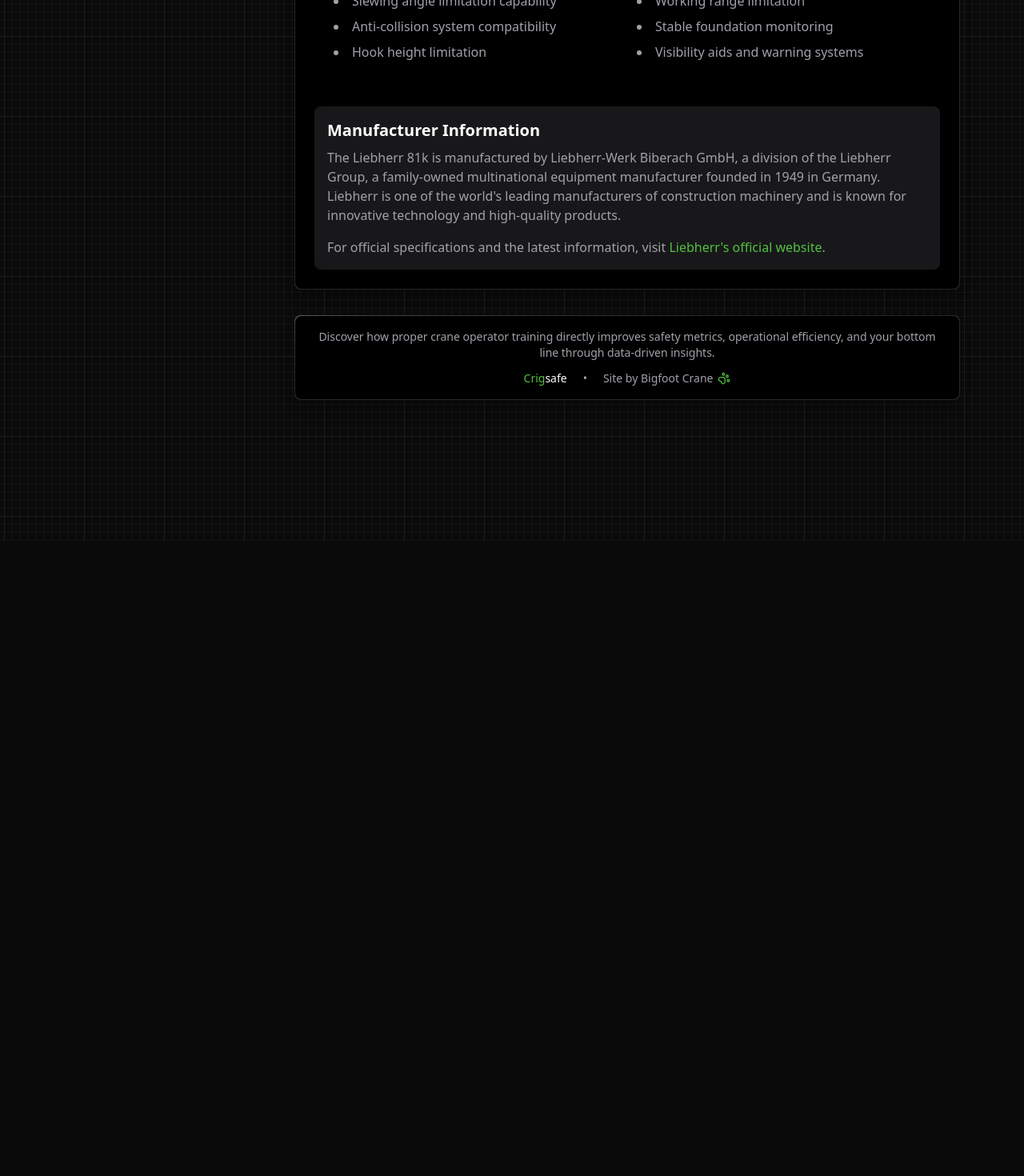
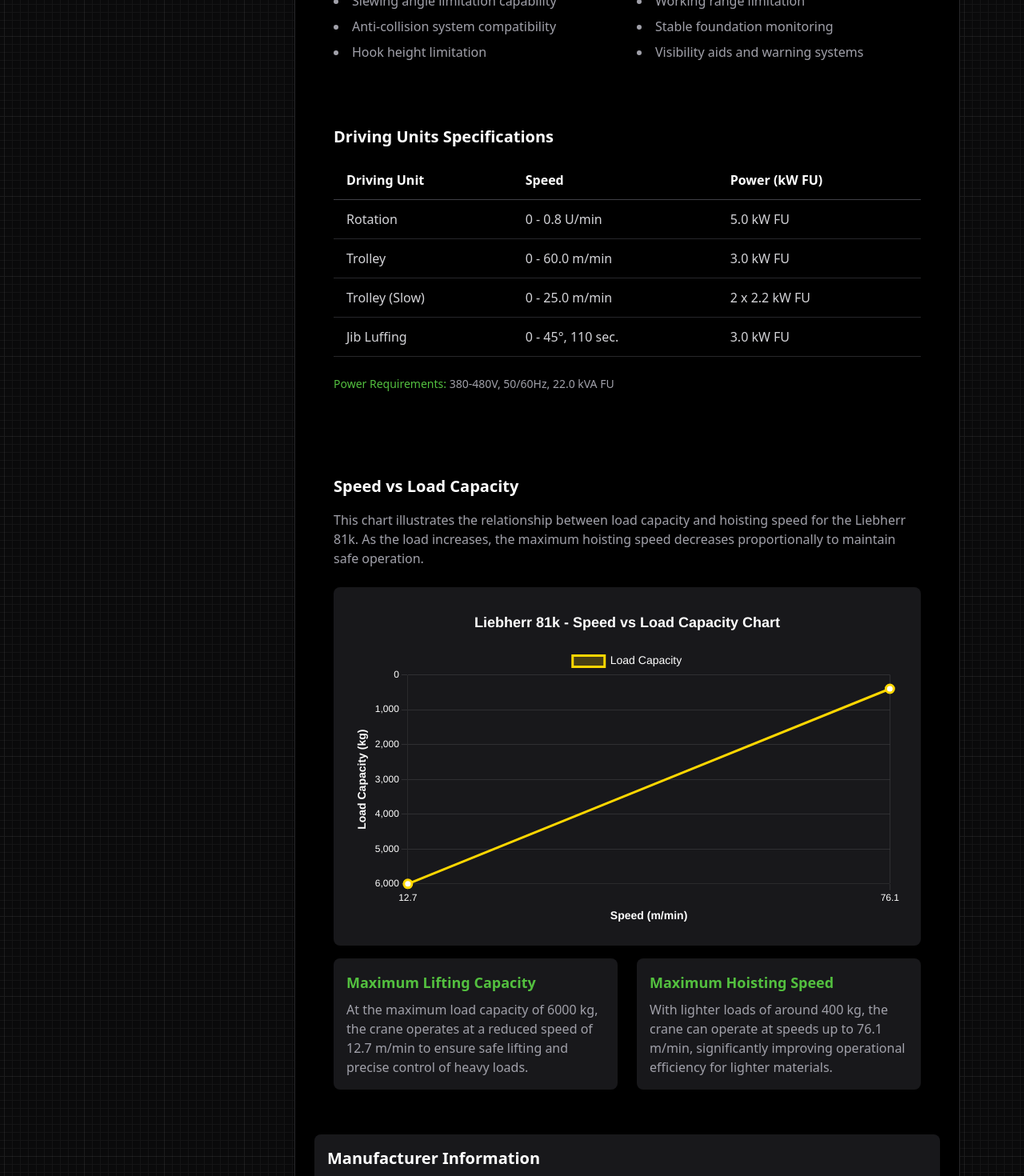
Before and after one commit to ArsCodeAmatoria/lilfoot, a Next.js app: page /crane-tables in a window 1280 px wide. Shown: the part 4860-6330 px from the top of the page at 80% size. Before the commit the page ends 5536 px from the top, so only its background shows below. Built offline with nearby package versions, Linux system fonts and the light colour scheme.

Commit message:
Add Driving Units table and Speed vs Load Capacity chart to Liebherr 81k page

```diff
--- /dev/null
+++ b/app/components/SpeedLoadCapacityChart.tsx
@@ -0,0 +1,146 @@
+'use client';
+
+import React from 'react';
+import {
+  Chart as ChartJS,
+  CategoryScale,
+  LinearScale,
+  PointElement,
+  LineElement,
+  Title,
+  Tooltip,
+  Legend,
+  ChartOptions
+} from 'chart.js';
+import { Line } from 'react-chartjs-2';
+
+// Register ChartJS components
+ChartJS.register(
+  CategoryScale,
+  LinearScale,
+  PointElement,
+  LineElement,
+  Title,
+  Tooltip,
+  Legend
+);
+
+// Define the speed vs load capacity data
+const speedLoadData = [
+  { load: 6000, speed: 12.7 },
+  { load: 400, speed: 76.1 }
+];
+
+const SpeedLoadCapacityChart: React.FC = () => {
+  // Chart options
+  const options: ChartOptions<'line'> = {
+    responsive: true,
+    maintainAspectRatio: false,
+    plugins: {
+      legend: {
+        position: 'top' as const,
+        labels: {
+          color: '#FFFFFF',
+          font: {
+            size: 14
+          }
+        }
+      },
+      title: {
+        display: true,
+        text: 'Liebherr 81k - Speed vs Load Capacity Chart',
+        color: '#FFFFFF',
+        font: {
+          size: 18,
+          weight: 'bold'
+        },
+        padding: {
+          top: 10,
+          bottom: 20
+        }
+      },
+      tooltip: {
+        callbacks: {
+          label: (context) => {
+            const index = context.dataIndex;
+            const load = speedLoadData[index].load;
+            const speed = speedLoadData[index].speed;
+
+            return [
+              `Load: ${load.toLocaleString()} kg`,
+              `Speed: ${speed.toFixed(1)} m/min`
+            ];
+          }
+        }
+      }
+    },
+    scales: {
+      x: {
+        title: {
+          display: true,
+          text: 'Speed (m/min)',
+          color: '#FFFFFF',
+          font: {
+            size: 14,
+            weight: 'bold'
+          }
+        },
+        ticks: {
+          color: '#FFFFFF',
+        },
+        grid: {
+          color: 'rgba(255, 255, 255, 0.1)'
+        }
+      },
+      y: {
+        title: {
+          display: true,
+          text: 'Load Capacity (kg)',
+          color: '#FFFFFF',
+          font: {
+            size: 14,
+            weight: 'bold'
+          }
+        },
+        ticks: {
+          color: '#FFFFFF',
+        },
+        grid: {
+          color: 'rgba(255, 255, 255, 0.1)'
+        },
+        // Reversed to show higher loads at the top
+        reverse: true
+      }
+    }
+  };
+
+  // Chart data
+  const data = {
+    labels: speedLoadData.map(item => item.speed.toString()),
+    datasets: [
+      {
+        label: 'Load Capacity',
+        data: speedLoadData.map(item => item.load),
+        borderColor: '#FFD700', // Yellow color as requested
+        backgroundColor: 'rgba(255, 215, 0, 0.2)',
+        borderWidth: 3,
+        pointBackgroundColor: '#FFFFFF',
+        pointBorderColor: '#FFD700',
+        pointRadius: 5,
+        pointHoverRadius: 8,
+        tension: 0.4,
+        fill: true
+      }
+    ]
+  };
+
+  return (
+    <div className="bg-gray-900 p-6 rounded-lg">
+      <div className="h-[400px] w-full">
+        <Line options={options} data={data} />
+      </div>
+    </div>
+  );
+};
+
+export default SpeedLoadCapacityChart;
--- a/app/crane-tables/page.tsx
+++ b/app/crane-tables/page.tsx
@@ -1,6 +1,7 @@
 import React from 'react';
 import CraneTables from '../components/CraneTables';
 import Liebherr81kCapacityChart from '../components/Liebherr81kCapacityChart';
+import SpeedLoadCapacityChart from '../components/SpeedLoadCapacityChart';
 import { Metadata } from 'next';
 
 export const metadata: Metadata = {
@@ -235,6 +236,77 @@
         </div>
       </div>
 
+      {/* Driving Units and Speed Information */}
+      <div className="bg-black p-6 rounded-lg shadow-lg mb-8">
+        <h2 className="text-xl font-bold text-white mb-4">Driving Units Specifications</h2>
+
+        <div className="overflow-x-auto mb-6">
+          <table className="w-full border-collapse">
+            <thead>
+              <tr className="border-b border-gray-700">
+                <th className="py-3 px-4 text-left text-white">Driving Unit</th>
+                <th className="py-3 px-4 text-left text-white">Speed</th>
+                <th className="py-3 px-4 text-left text-white">Power (kW FU)</th>
+              </tr>
+            </thead>
+            <tbody>
+              <tr className="border-b border-gray-800 hover:bg-gray-900">
+                <td className="py-3 px-4 text-gray-300 font-medium">Rotation</td>
+                <td className="py-3 px-4 text-gray-300">0 - 0.8 U/min</td>
+                <td className="py-3 px-4 text-gray-300">5.0 kW FU</td>
+              </tr>
+              <tr className="border-b border-gray-800 hover:bg-gray-900">
+                <td className="py-3 px-4 text-gray-300 font-medium">Trolley</td>
+                <td className="py-3 px-4 text-gray-300">0 - 60.0 m/min</td>
+                <td className="py-3 px-4 text-gray-300">3.0 kW FU</td>
+              </tr>
+              <tr className="border-b border-gray-800 hover:bg-gray-900">
+                <td className="py-3 px-4 text-gray-300 font-medium">Trolley (Slow)</td>
+                <td className="py-3 px-4 text-gray-300">0 - 25.0 m/min</td>
+                <td className="py-3 px-4 text-gray-300">2 x 2.2 kW FU</td>
+              </tr>
+              <tr className="border-b border-gray-800 hover:bg-gray-900">
+                <td className="py-3 px-4 text-gray-300 font-medium">Jib Luffing</td>
+                <td className="py-3 px-4 text-gray-300">0 - 45°, 110 sec.</td>
+                <td className="py-3 px-4 text-gray-300">3.0 kW FU</td>
+              </tr>
+            </tbody>
+          </table>
+        </div>
+
+        <div className="text-sm text-gray-400 mb-6">
+          <span className="text-highlight font-medium">Power Requirements:</span> 380-480V, 50/60Hz, 22.0 kVA FU
+        </div>
+      </div>
+
+      {/* Speed vs Load Capacity Section */}
+      <div className="bg-black p-6 rounded-lg shadow-lg mb-8">
+        <h2 className="text-xl font-bold text-white mb-4">Speed vs Load Capacity</h2>
+        <p className="text-gray-400 mb-6">
+          This chart illustrates the relationship between load capacity and hoisting speed for the Liebherr 81k.
+          As the load increases, the maximum hoisting speed decreases proportionally to maintain safe operation.
+        </p>
+
+        <SpeedLoadCapacityChart />
+
+        <div className="mt-4 grid grid-cols-1 md:grid-cols-2 gap-6">
+          <div className="bg-gray-900 p-4 rounded-lg">
+            <h3 className="text-lg font-semibold text-highlight mb-2">Maximum Lifting Capacity</h3>
+            <p className="text-gray-400">
+              At the maximum load capacity of 6000 kg, the crane operates at a reduced speed of 12.7 m/min
+              to ensure safe lifting and precise control of heavy loads.
+            </p>
+          </div>
+          <div className="bg-gray-900 p-4 rounded-lg">
+            <h3 className="text-lg font-semibold text-highlight mb-2">Maximum Hoisting Speed</h3>
+            <p className="text-gray-400">
+              With lighter loads of around 400 kg, the crane can operate at speeds up to 76.1 m/min,
+              significantly improving operational efficiency for lighter materials.
+            </p>
+          </div>
+        </div>
+      </div>
+
       <div className="mt-8 p-4 bg-gray-900 rounded-lg">
         <h2 className="text-xl font-bold text-white mb-2">Manufacturer Information</h2>
         <p className="text-gray-400">
```
